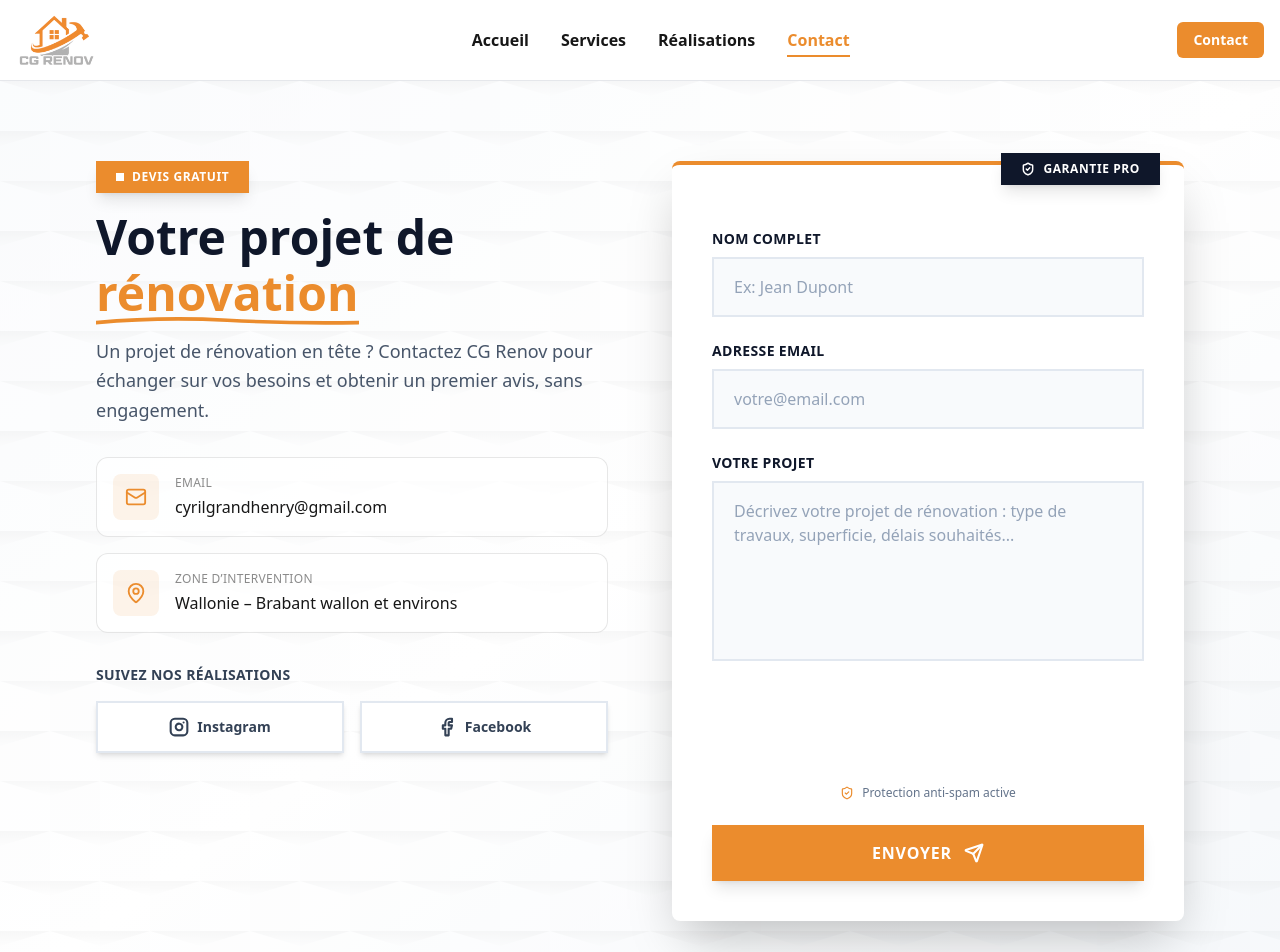
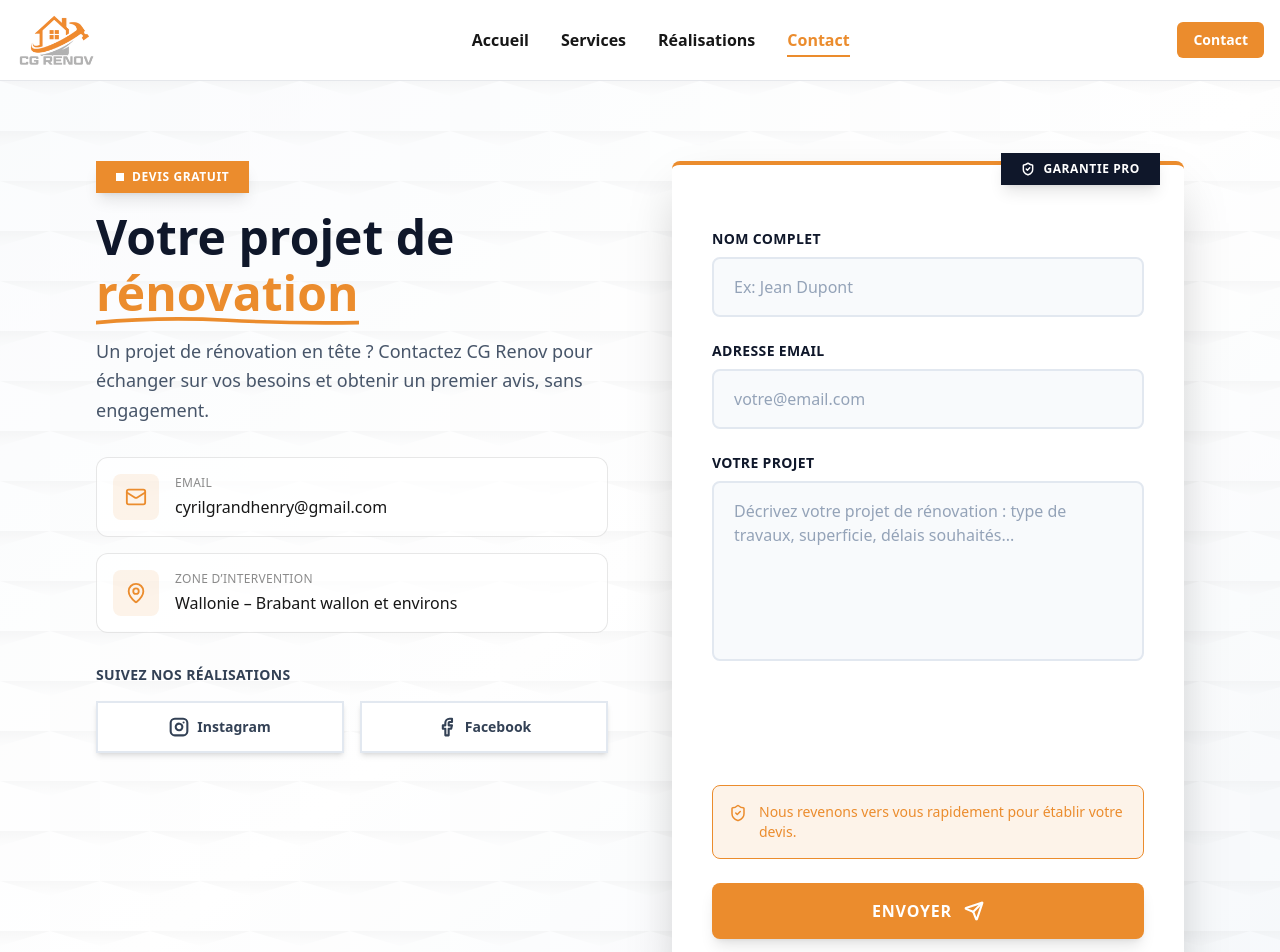
Before and after one commit to NicolasDeza/cgrenov, a Nuxt app: page /contact in a window 1280 px wide. Shown: the top 952 px of the page. Built offline with nearby package versions, Linux system fonts and the light colour scheme.

Commit message:
Ajout text informatif

```diff
--- a/app/components/ContactForm.vue
+++ b/app/components/ContactForm.vue
@@ -223,7 +223,7 @@ onBeforeUnmount(() => {
               type="text"
               placeholder="Ex: Jean Dupont"
               required
-              class="w-full px-5 py-4 bg-slate-50 dark:bg-slate-700 border-2 border-slate-200 dark:border-slate-600 text-slate-900 dark:text-white placeholder:text-slate-400 dark:placeholder:text-slate-500 outline-none focus:border-primary focus:bg-white dark:focus:bg-slate-600 transition-all font-medium"
+              class="w-full px-5 py-4 rounded-lg bg-slate-50 dark:bg-slate-700 border-2 border-slate-200 dark:border-slate-600 text-slate-900 dark:text-white placeholder:text-slate-400 dark:placeholder:text-slate-500 outline-none focus:border-primary focus:bg-white dark:focus:bg-slate-600 transition-all font-medium"
             >
           </div>
 
@@ -238,7 +238,7 @@ onBeforeUnmount(() => {
               type="email"
               placeholder="votre@email.com"
               required
-              class="w-full px-5 py-4 bg-slate-50 dark:bg-slate-700 border-2 border-slate-200 dark:border-slate-600 text-slate-900 dark:text-white placeholder:text-slate-400 dark:placeholder:text-slate-500 outline-none focus:border-primary focus:bg-white dark:focus:bg-slate-600 transition-all font-medium"
+              class="w-full px-5 py-4 rounded-lg bg-slate-50 dark:bg-slate-700 border-2 border-slate-200 dark:border-slate-600 text-slate-900 dark:text-white placeholder:text-slate-400 dark:placeholder:text-slate-500 outline-none focus:border-primary focus:bg-white dark:focus:bg-slate-600 transition-all font-medium"
             >
           </div>
 
@@ -253,7 +253,7 @@ onBeforeUnmount(() => {
               rows="6"
               placeholder="Décrivez votre projet de rénovation : type de travaux, superficie, délais souhaités..."
               required
-              class="w-full px-5 py-4 bg-slate-50 dark:bg-slate-700 border-2 border-slate-200 dark:border-slate-600 resize-none text-slate-900 dark:text-white placeholder:text-slate-400 dark:placeholder:text-slate-500 outline-none focus:border-primary focus:bg-white dark:focus:bg-slate-600 transition-all font-medium"
+              class="w-full px-5 py-4 rounded-lg bg-slate-50 dark:bg-slate-700 border-2 border-slate-200 dark:border-slate-600 resize-none text-slate-900 dark:text-white placeholder:text-slate-400 dark:placeholder:text-slate-500 outline-none focus:border-primary focus:bg-white dark:focus:bg-slate-600 transition-all font-medium"
             />
           </div>
 
@@ -262,17 +262,19 @@ onBeforeUnmount(() => {
             <div id="cf-turnstile-container" class="min-h-[70px] flex items-center" />
           </div>
 
-          <!-- Protection -->
-          <div class="flex items-center justify-center gap-2 text-xs text-slate-500 dark:text-slate-400 font-medium">
-            <ShieldCheck :size="14" class="text-primary" />
-            <span>Protection anti-spam active</span>
+          <!-- Info réponse rapide -->
+          <div class="flex items-start gap-3 p-4 rounded-lg bg-primary/10 border border-1 border-primary">
+            <ShieldCheck :size="18" class="text-primary flex-shrink-0 mt-0.5" />
+            <p class="text-sm text-primary  font-medium ">
+              Nous revenons vers vous rapidement pour établir votre devis.
+            </p>
           </div>
 
           <!-- Bouton -->
           <button
             type="submit"
             :disabled="loading"
-            class="group relative w-full px-4 py-4 bg-primary hover:bg-primary-hover text-white font-bold text-base uppercase tracking-wider disabled:opacity-50 disabled:cursor-not-allowed transition-all duration-300 shadow-lg hover:shadow-xl hover:scale-105 flex items-center justify-center gap-3 overflow-hidden"
+            class="group relative w-full px-4 py-4 rounded-lg bg-primary hover:bg-primary-hover text-white font-bold text-base uppercase tracking-wider disabled:opacity-50 disabled:cursor-not-allowed transition-all duration-300 shadow-lg hover:shadow-xl hover:scale-105 flex items-center justify-center gap-3 overflow-hidden"
           >
             <div class="absolute inset-0 bg-white/0 group-hover:bg-white/10 transition-colors"/>
             <span class="relative z-10">{{ loading ? 'Envoi en cours…' : 'Envoyer' }}</span>
```
